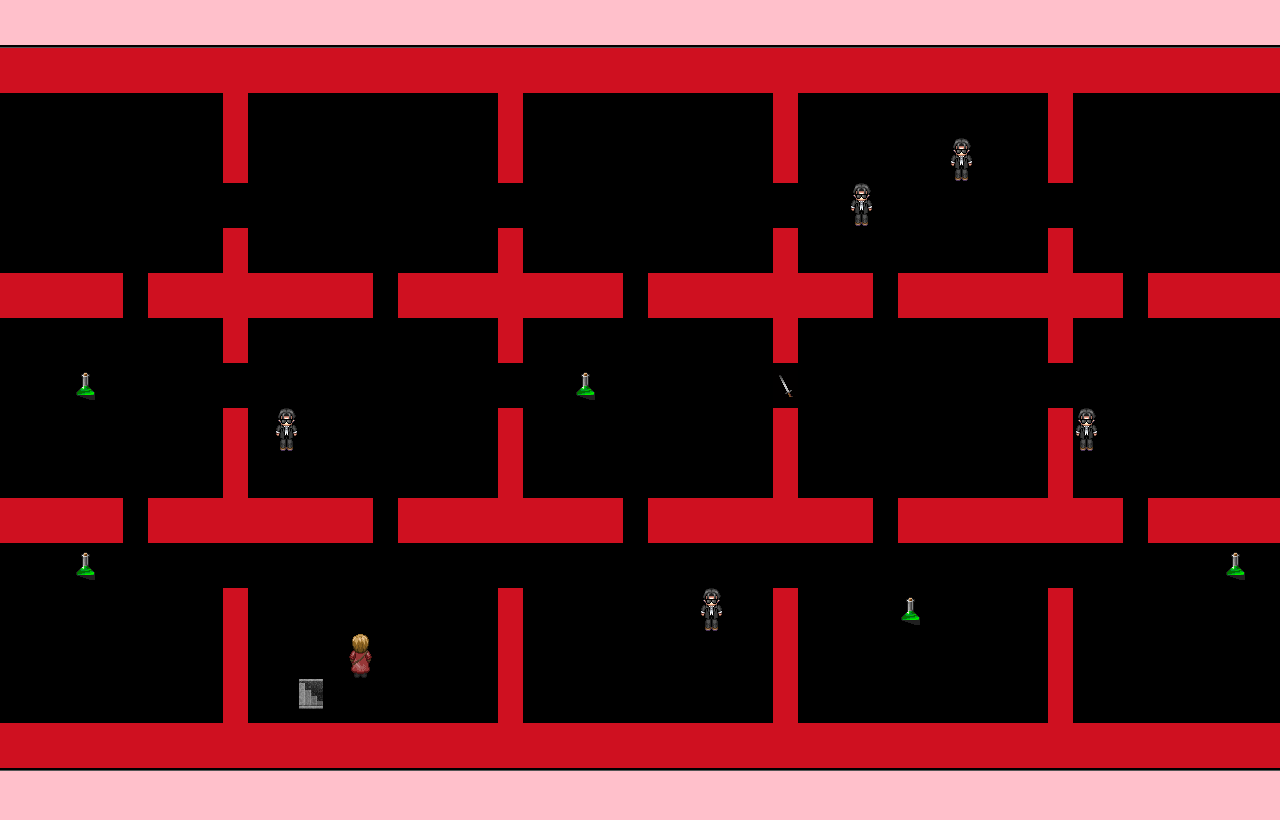
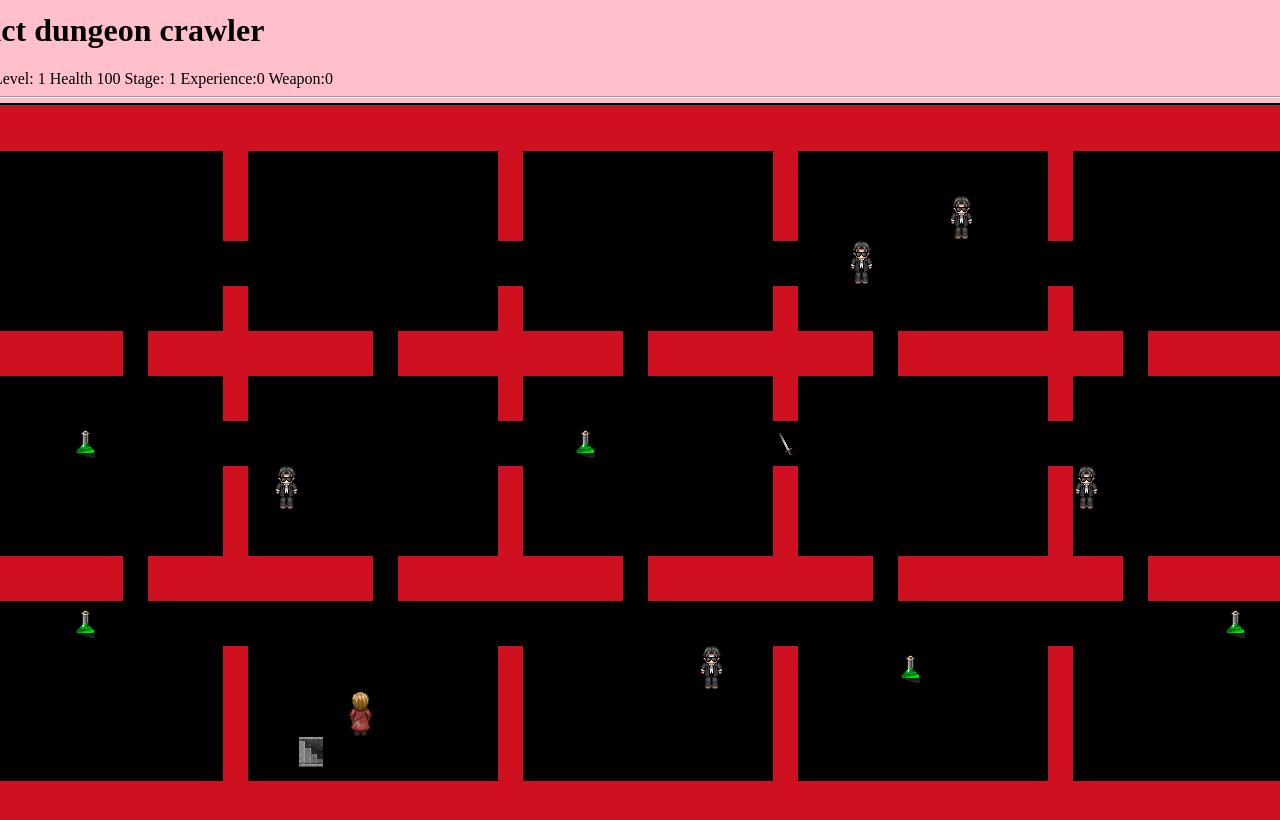
Before and after one commit to abhinav-m/for-the-web, a React (Create React App) app in the folder data-visualization/React-projects/react-dungeon-crawler/: page / in a window 1280 px wide. Shown: the top 820 px of the page. Built offline with nearby package versions, Linux system fonts and the light colour scheme.

Commit message:
Added basic HUD for experience level , weapon stage etc

```diff
--- a/data-visualization/React-projects/react-dungeon-crawler/src/App.js
+++ b/data-visualization/React-projects/react-dungeon-crawler/src/App.js
@@ -328,7 +328,8 @@ canMove(row,col) {
       playerExp += 20;
       if (playerExp === 100){
       playerLevel++;
-      console.log("player levelled, exp reset");
+      playerHealth = 50 * playerLevel + 100;
+      console.log("player levelled, exp/health reset");
       playerExp = 0;
       }
     }
@@ -363,6 +364,10 @@ canMove(row,col) {
 
   render() {
     return (
+      <div className ="App">
+      <h1>React dungeon crawler</h1>
+      <div>Player Level: {this.state.playerLevel} Health {this.state.health} Stage: {this.state.levelNum} Experience:{this.state.playerExp} Weapon:{this.state.weapon}</div>
+      <hr/>
       <div className="wrapper" onKeyDown = {this.moveChar} tabIndex='0'>
         {this.state.board.map ( (r,i) => {
           return (<div className='row'
@@ -371,6 +376,7 @@ canMove(row,col) {
           {r.map( (v,j) => <div className = { this.cellClass(this.state.board[i][j],i+','+j)  } key ={i+','+j} id ={i+','+j}> </div>)}
         </div>) } ) }
       </div>
+      </div>
     );
   }
 }
```
